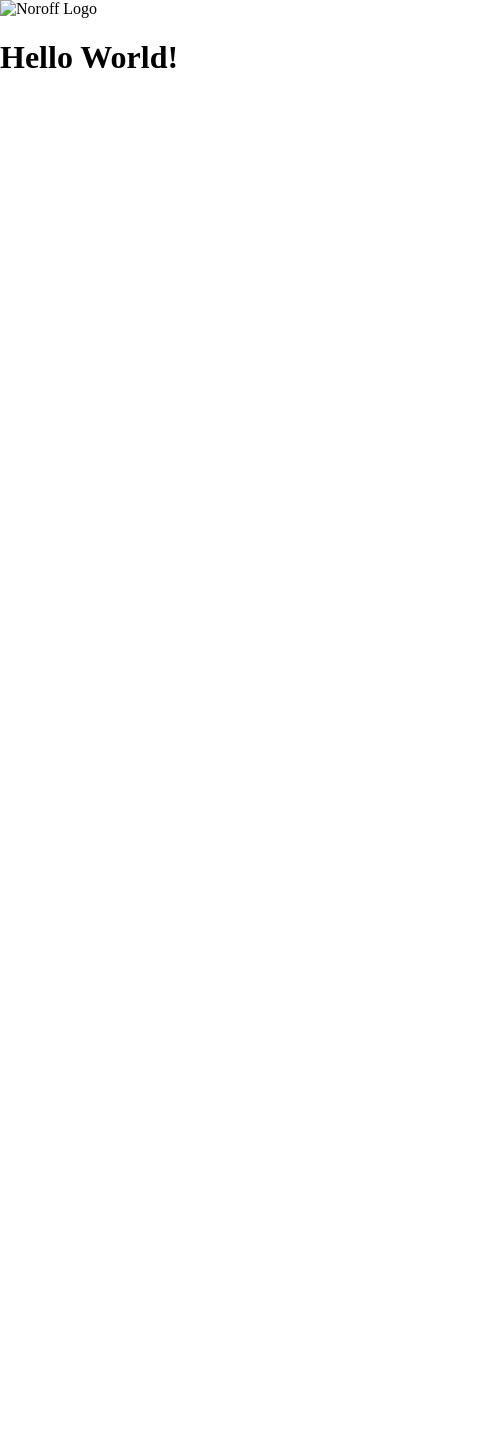
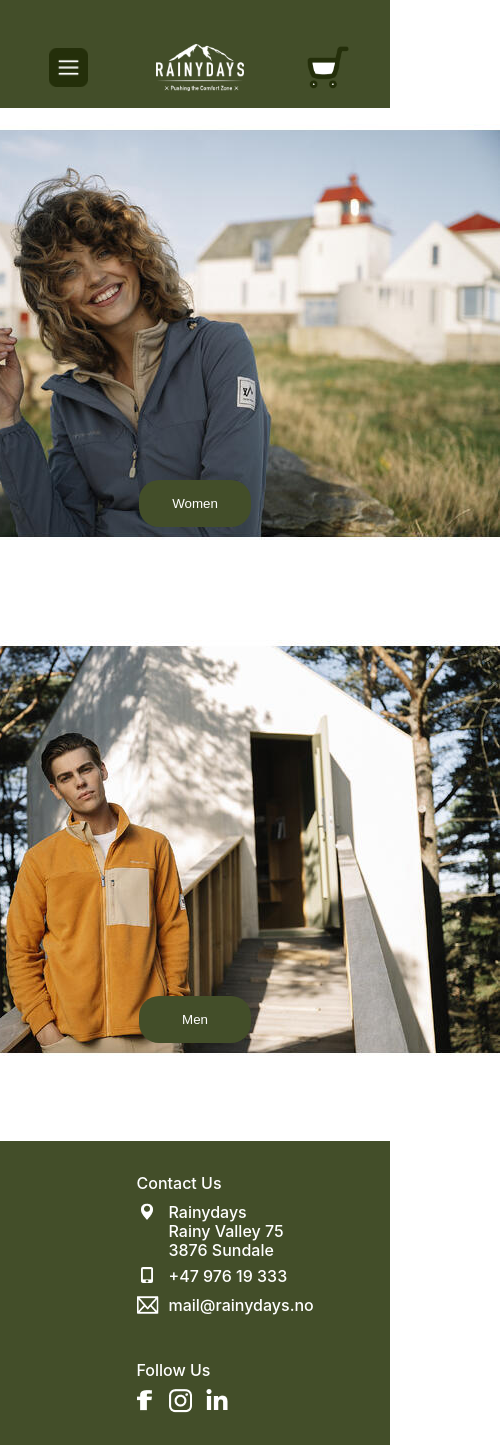
Before and after one commit to NoroffFEU/html-css-course-assignment-Entav78, a plain HTML site: page mobile/shop-mobile.html in a window 390 px wide. Shown: the whole page, 500 px wide, since content can reach past the window. Before the commit the page ends 844 px from the top, so only its background shows below. Drawn offline with Linux system fonts and the light colour scheme; files that its build step writes are made by us from their sources; files whose address does not match are found by name.

Commit message:
some modifications

```diff
--- a/mobile/shop-mobile.html
+++ b/mobile/shop-mobile.html
@@ -4,14 +4,69 @@
   <meta charset="UTF-8">
   <meta name="viewport" content="width=device-width, initial-scale=1.0">
   <title>Shop Mobile</title>
-  <link rel="stylesheet" href="src/css/styles.css">
+  <link rel="stylesheet" href="/src/css/styles.css">
+  <link rel="preconnect" href="https://fonts.googleapis.com">
+  <link rel="preconnect" href="https://fonts.gstatic.com" crossorigin>
+  <link href="https://fonts.googleapis.com/css2?family=Merienda&display=swap" rel="stylesheet">
+
+</head>
+
+<body>
+  <div class="header">
+    <div class="left-section">
+      <img class="hamburger-menu"
+      src="/assets/images/hamburger-figma.png">
+    </div>
+    <div class="middle-section">
+      <img class="Rainydays-logo" src="/assets/images/RD-logo-white.png">
+    </div>
+    <div class="right-section">
+      <img class="shopping-cart-logo" src="/assets/images/shopping-cart-desktop.png">
+    </div>
+  </div>
 
 
-</head>
-<body class="centered">
-  <div>
-    <img src="/assets/images/noroff-logo.png" alt="Noroff Logo">
-    <h1>Hello World!</h1>
+
+  <div class="home-women-shop">
+    <img src="/assets/images/WEB_Image_1222_Windbreaker_D_11896_ss23_skiferblaa_81121698271_plid_1583775.jpeg" alt="shop-women">
+    <button class="women-shop-button">Women</button>
   </div>
+
+  <div class="home-men-shop">
+    <img src="/assets/images/WEB_Image_1222_ST_Fleece_jakke_H_11936_ss23_morkoker_81455128286_plid_1582623.jpeg" alt="shop-men">
+    <button class="men-shop-button">Men</button>
+  </div>
+
+  <div class="footer-mobile">
+    <div class="upper-section"><p>Contact Us</p>
+      <div class="location">
+        <img class="location-icon" src="/assets/images/icons/location-icon.png">
+        <div class="location-name">
+          <p>Rainydays</p>
+          <p>Rainy Valley 75</p>
+          <p>3876 Sundale</p>
+        </div>
+      </div>
+      <div class="call-us">
+        <img class="mobile-icon" src="/assets/images/icons/mobile-icon.png">
+        <p>+47 976 19 333</p>
+      </div>
+      <div class="mail-us">
+        <img class="mail-icon" src="/assets/images/icons/mail-icon.png">
+        <p>mail@rainydays.no</p>
+      </div>
+    </div>
+    <div class="lower-section"><p>Follow Us</p>
+      <div class="social-media">
+        <img class="facebook-icon" src="/assets/images/icons/facebook-icon.png">
+        <img class="instagram-icon" src="/assets/images/icons/instagram-icon.png">
+        <img class="linkedin-icon" src="/assets/images/icons/linkedin-icon3.png">
+      </div>
+    </div>
+  </div>
+
+
 </body>
+
+
 </html>
```
Also changed, not shown: mobile/footer-mobile.html (+1 -0 lines), mobile/index-mobile.html (+29 -5 lines), mobile/shop-w-mobile.html (+13 -4 lines), src/css/styles.css (+4 -8 lines).
